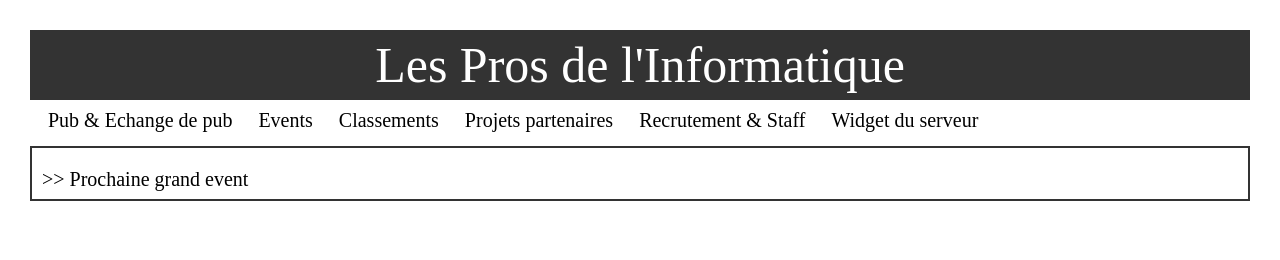
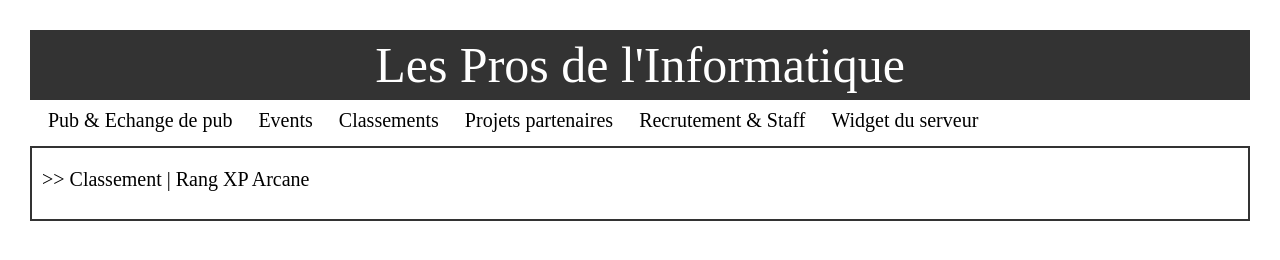
Before and after one commit to WolfyzDev/les_pros_de_linformatique, a plain HTML site: page classement.html in a window 1280 px wide. Drawn offline with nearby package versions, Linux system fonts and the light colour scheme.

Commit message:
Rajout du lien vers le classement d'Arcane

```diff
--- a/classement.html
+++ b/classement.html
@@ -132,9 +132,9 @@
         <div class="boites">
             <div class="event">
                 <br>
-                <p class="paragraphe"> >> Prochaine grand event</p>
+                <p class="paragraphe"> >> Classement | Rang XP Arcane </p>
                 <!-- Section changeante  -->
-
+                <a class="otherlink" href="https://arcane.bot/lb/943178003784028230"></a>
                 <div class="white"></div>
             </div>
         </div>
```
